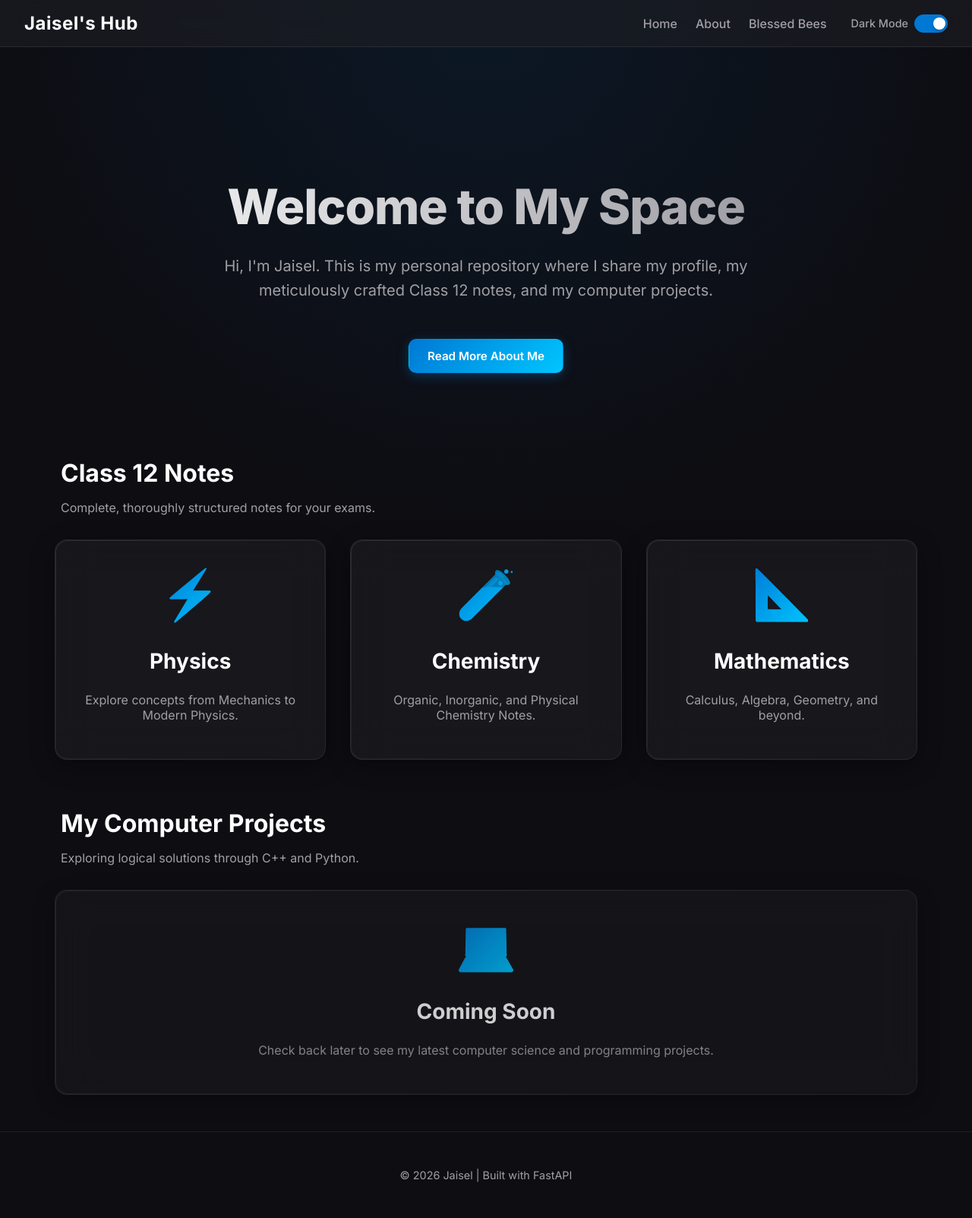
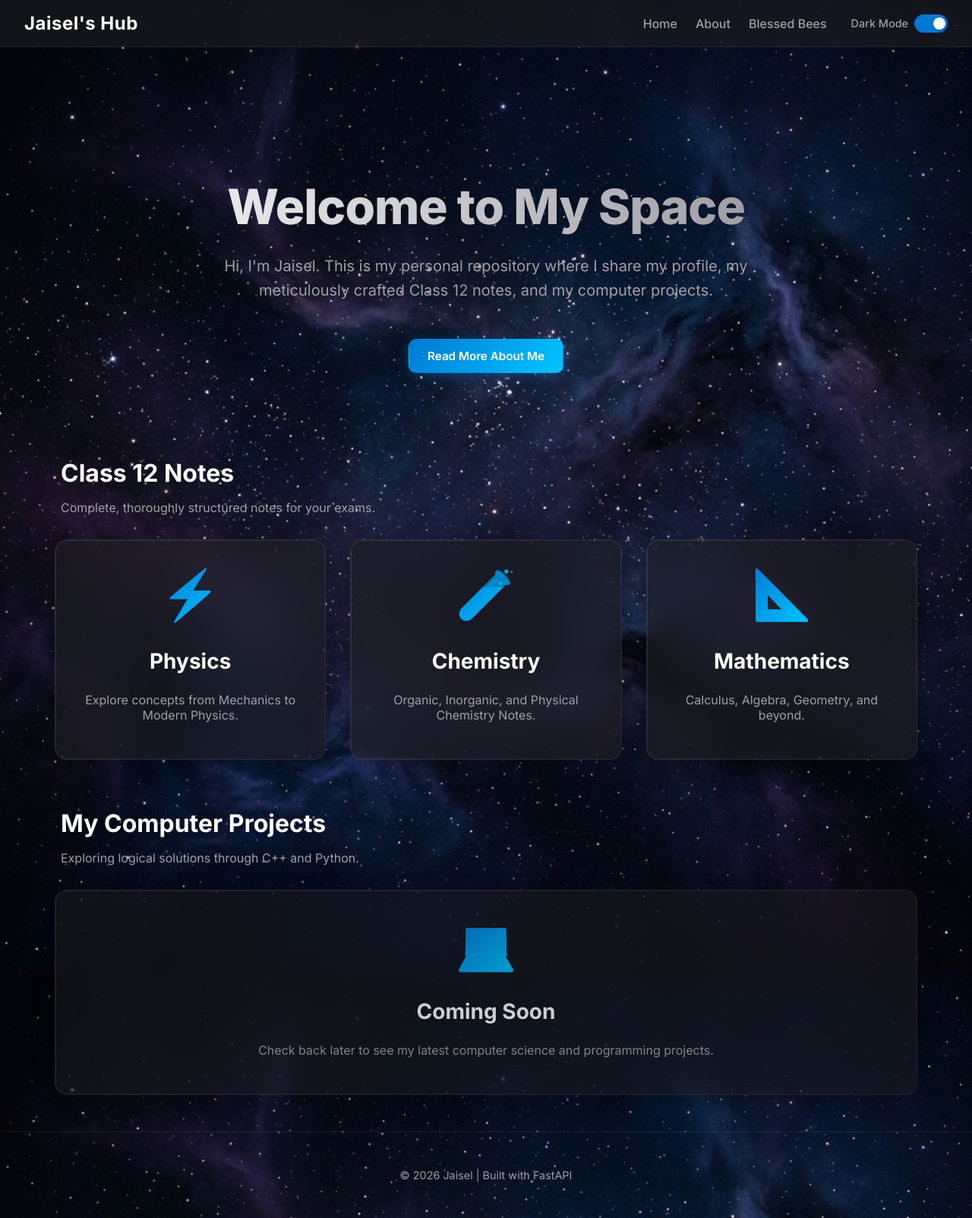
Before and after one commit to JaiselRaja/jaiselraja_website, a FastAPI app: page / in a window 1280 px wide. Shown: the whole page at 76% size. Run offline with FastAPI, Linux system fonts and the light colour scheme.

Commit message:
Fix CSS selector for dark mode background on homepage

```diff
--- a/templates/index.html
+++ b/templates/index.html
@@ -50,7 +50,7 @@
 {% block extra_head %}
 <style>
     /* Homepage specific background for dark mode */
-    body[data-theme="dark"] {
+    html[data-theme="dark"] body {
         background-image: url('/static/images/starry-night.png');
         background-size: cover;
         background-position: center;
```
